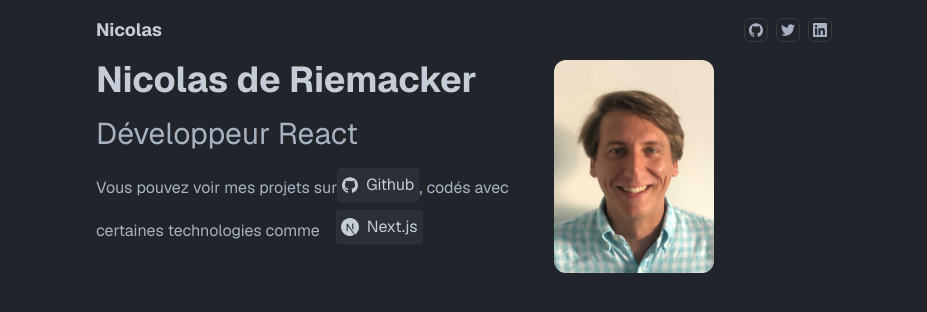
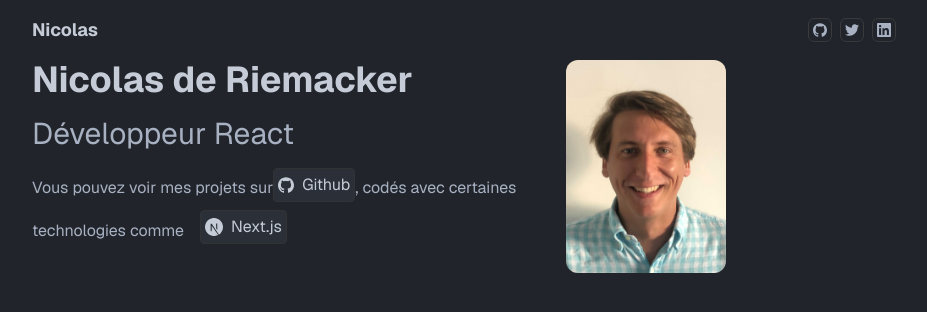
Before and after one commit to Gizmoux/nicolas-portfolio, a Next.js app: page / in a window 1280 px wide. Shown: the top 312 px of the page, without its empty margins (176-1103 px from the left). Built offline with nearby package versions, Linux system fonts and the light colour scheme; a web font is replaced by a local one.

Commit message:
Add Section component

```diff
--- a/app/_components/Section.tsx
+++ b/app/_components/Section.tsx
@@ -3,7 +3,7 @@ import React, { PropsWithChildren } from 'react';
 
 const Section = (props: PropsWithChildren<{ className?: string }>) => {
 	return (
-		<section className={cn('max-w-3xl px-4 m-auto', props.className)}>
+		<section className={cn('max-w-4xl px-4 m-auto', props.className)}>
 			{props.children}
 		</section>
 	);
```
